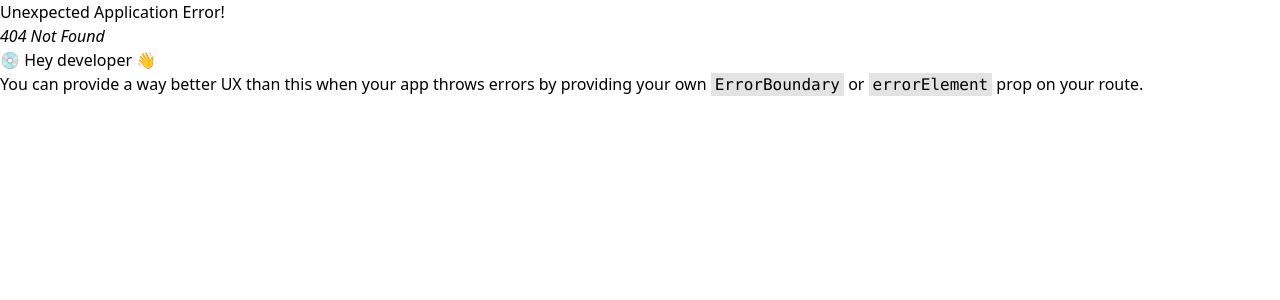
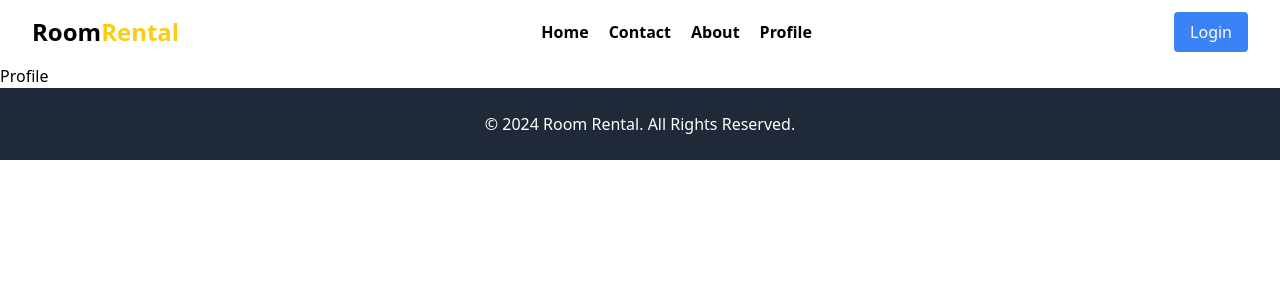
Before and after one commit to bhatta09/Room-Rental-System, a React (Vite) app: page /profile in a window 1280 px wide. Before the commit this address had no page. Shown: the top 300 px of the page. Built offline with nearby package versions, Linux system fonts and the light colour scheme.

Commit message:
navbarSetup

```diff
--- a/src/components/Footer.jsx
+++ b/src/components/Footer.jsx
@@ -1,9 +1,11 @@
-import React from 'react'
+import React from "react";
 
 const Footer = () => {
   return (
-    <div>Footer</div>
-  )
-}
+    <footer className="p-6 bg-gray-800 text-white text-center">
+      © 2024 Room Rental. All Rights Reserved.
+    </footer>
+  );
+};
 
-export default Footer
+export default Footer;
--- a/src/components/Navbar.jsx
+++ b/src/components/Navbar.jsx
@@ -1,9 +1,34 @@
-import React from 'react'
+import React from "react";
+import { Link } from "react-router-dom";
 
+const navData = [
+  { name: "Home", path: "/" },
+  { name: "Contact", path: "/contact" },
+  { name: "About", path: "/about" },
+  { name: "Profile", path: "/profile" },
+];
 const Navbar = () => {
   return (
-    <div>Navbar</div>
-  )
-}
+    <nav className="flex justify-between items-center p-8 h-14 ">
+      <div className="text-2xl font-bold">
+        Room<span className="text-yellow-400">Rental</span>
+      </div>
+      <div className="flex flex-row gap-5">
+        {navData.map((data) => (
+          <Link className="text-black font-semibold" to={data.path}>
+            {data.name}
+          </Link>
+        ))}
+      </div>
+      <div className="flex items-center space-x-4">
+        <Link to="/login">
+          <button className="px-4 py-2 bg-blue-500 text-white rounded hover:bg-blue-600 transition">
+            Login
+          </button>
+        </Link>
+      </div>
+    </nav>
+  );
+};
 
-export default Navbar
+export default Navbar;
--- a/src/pages/Home.jsx
+++ b/src/pages/Home.jsx
@@ -1,76 +1,97 @@
 const Home = () => {
   return (
-    <div className="min-h-screen bg-gray-50">
-      {/* Navbar */}
-      <nav className="flex justify-between items-center p-6 bg-white shadow-md">
-        <div className="text-2xl font-bold">Room<span className='text-yellow-400'>Rental</span></div>
-        <div className='flex flex-row gap-5'>
-            <a>Home</a>
-            <a>About</a>
-        </div>
-        <div className="flex items-center space-x-4">
-          <button className="px-4 py-2 bg-blue-500 text-white rounded hover:bg-blue-600 transition">Login</button>
-          <img src="profile-pic-url.jpg" alt="Profile" className="w-10 h-10 rounded-full" />
-        </div>
-      </nav>
-
-      {/* Hero Section */}
-      <section className="relative flex items-center justify-center h-[60vh] bg-cover bg-center" style={{ backgroundImage: 'url(hero-image-url.jpg)' }}>
+    <div className=" bg-gray-50">
+      {/* -Hero Section */}
+      <section
+        className="relative flex items-center justify-center h-[60vh] bg-cover bg-center"
+        style={{
+          backgroundImage:
+            "url(https://images.pexels.com/photos/271624/pexels-photo-271624.jpeg?auto=compress&cs=tinysrgb&w=1260&h=750&dpr=1)",
+        }}
+      >
         <div className="absolute inset-0 bg-black opacity-50"></div>
         <div className="relative text-center text-white z-10">
-          <h1 className="text-5xl font-bold mb-4 animate-fade-in-down">Find Your Perfect Room</h1>
-          <p className="text-lg mb-8">Explore the best rooms in town with ease.</p>
+          <h1 className="text-5xl font-bold mb-4 animate-fade-in-down">
+            Find Your Perfect Room
+          </h1>
+          <p className="text-lg mb-8">
+            Explore the best rooms in town with ease.
+          </p>
           <div className="flex justify-center space-x-2 mb-4">
-            <input type="text" placeholder="Location" className="px-4 py-2 rounded-l-lg w-1/3"/>
-            <input type="text" placeholder="Room Type" className="px-4 py-2 w-1/3"/>
-            <input type="text" placeholder="Budget" className="px-4 py-2 rounded-r-lg w-1/3"/>
+            <input
+              type="text"
+              placeholder="Location"
+              className="px-4 py-2 rounded-l-lg w-1/3"
+            />
+            <input
+              type="text"
+              placeholder="Room Type"
+              className="px-4 py-2 w-1/3"
+            />
+            <input
+              type="text"
+              placeholder="Budget"
+              className="px-4 py-2 rounded-r-lg w-1/3"
+            />
           </div>
-          <button className="px-6 py-3 bg-yellow-500 text-white rounded-lg hover:bg-yellow-600 transition animate-bounce">Search Now</button>
+          <button className="px-6 py-3 bg-yellow-500 text-white rounded-lg hover:bg-yellow-600 transition animate-bounce">
+            Search Now
+          </button>
         </div>
       </section>
-
       {/* Featured Rooms Section */}
       <section className="p-8">
-        <h2 className="text-3xl font-semibold text-center mb-8">Featured Rooms</h2>
+        <h2 className="text-3xl font-semibold text-center mb-8">
+          Featured Rooms
+        </h2>
         <div className="grid grid-cols-1 md:grid-cols-3 gap-6">
           <div className="bg-white shadow-lg rounded-lg overflow-hidden transform hover:-translate-y-2 hover:shadow-xl transition">
-            <img src="room1.jpg" alt="Room 1" className="w-full h-48 object-cover"/>
+            <img
+              src="room1.jpg"
+              alt="Room 1"
+              className="w-full h-48 object-cover"
+            />
             <div className="p-4">
               <h3 className="text-xl font-semibold">Cozy Room in Downtown</h3>
               <p className="text-gray-600">$500 / month</p>
-              <p className="text-gray-700 mt-2">A beautiful room in the heart of the city with all amenities included.</p>
+              <p className="text-gray-700 mt-2">
+                A beautiful room in the heart of the city with all amenities
+                included.
+              </p>
             </div>
           </div>
           {/* Repeat for other rooms */}
         </div>
       </section>
-
       {/* Why Choose Us Section */}
       <section className="p-8 bg-gray-100">
-        <h2 className="text-3xl font-semibold text-center mb-8">Why Choose Us?</h2>
+        <h2 className="text-3xl font-semibold text-center mb-8">
+          Why Choose Us?
+        </h2>
         <div className="flex justify-around">
           <div className="text-center">
             <div className="text-5xl mb-4">🌟</div>
             <h3 className="text-xl font-semibold">Best Locations</h3>
-            <p className="text-gray-600">All our rooms are in prime locations.</p>
+            <p className="text-gray-600">
+              All our rooms are in prime locations.
+            </p>
           </div>
           <div className="text-center">
             <div className="text-5xl mb-4">💰</div>
             <h3 className="text-xl font-semibold">Affordable Prices</h3>
-            <p className="text-gray-600">We offer competitive prices for all room types.</p>
+            <p className="text-gray-600">
+              We offer competitive prices for all room types.
+            </p>
           </div>
           <div className="text-center">
             <div className="text-5xl mb-4">👍</div>
             <h3 className="text-xl font-semibold">Trusted Hosts</h3>
-            <p className="text-gray-600">Our hosts are verified and trustworthy.</p>
+            <p className="text-gray-600">
+              Our hosts are verified and trustworthy.
+            </p>
           </div>
         </div>
       </section>
-
-      {/* Footer */}
-      <footer className="p-6 bg-gray-800 text-white text-center">
-        © 2024 Room Rental. All Rights Reserved.
-      </footer>
     </div>
   );
 };
--- /dev/null
+++ b/src/pages/Profile.jsx
@@ -0,0 +1,7 @@
+import React from "react";
+
+const Profile = () => {
+  return <div>Profile</div>;
+};
+
+export default Profile;
```
Also changed, not shown: src/App.jsx (+33 -30 lines).
